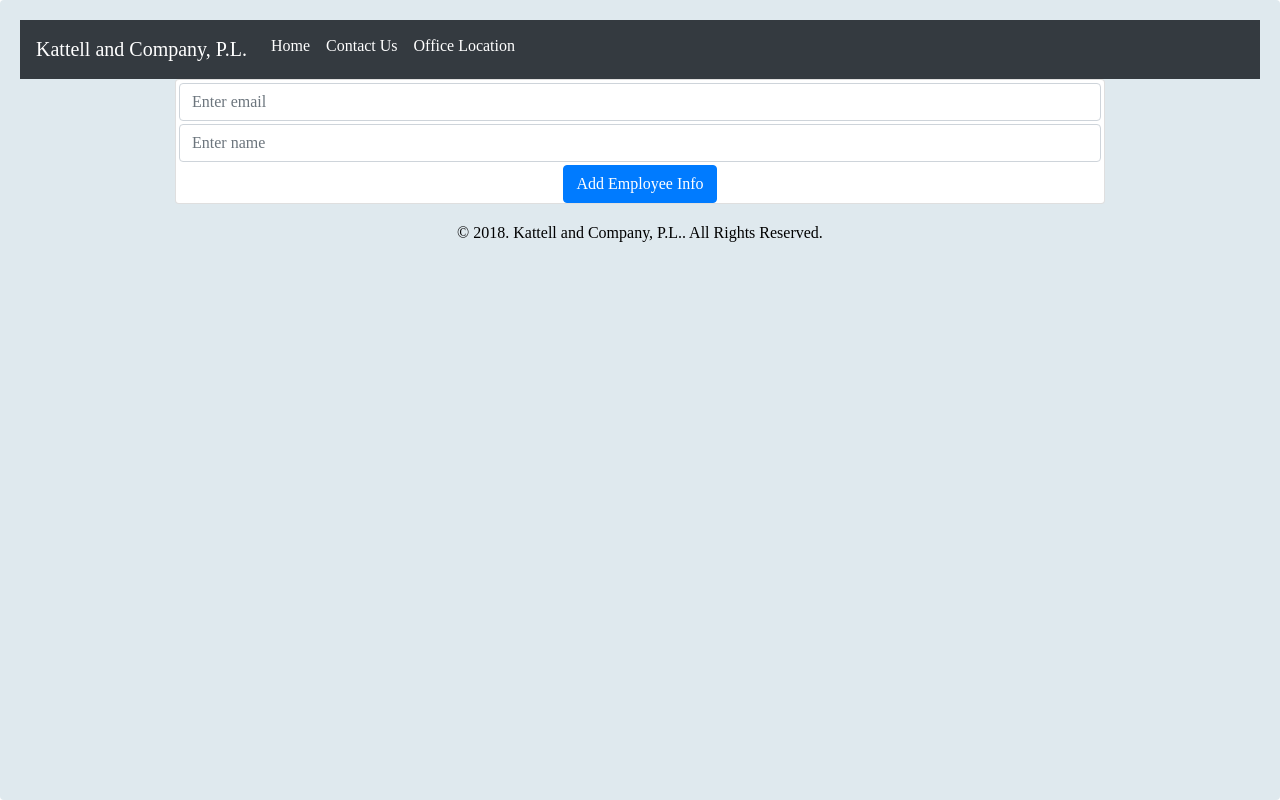
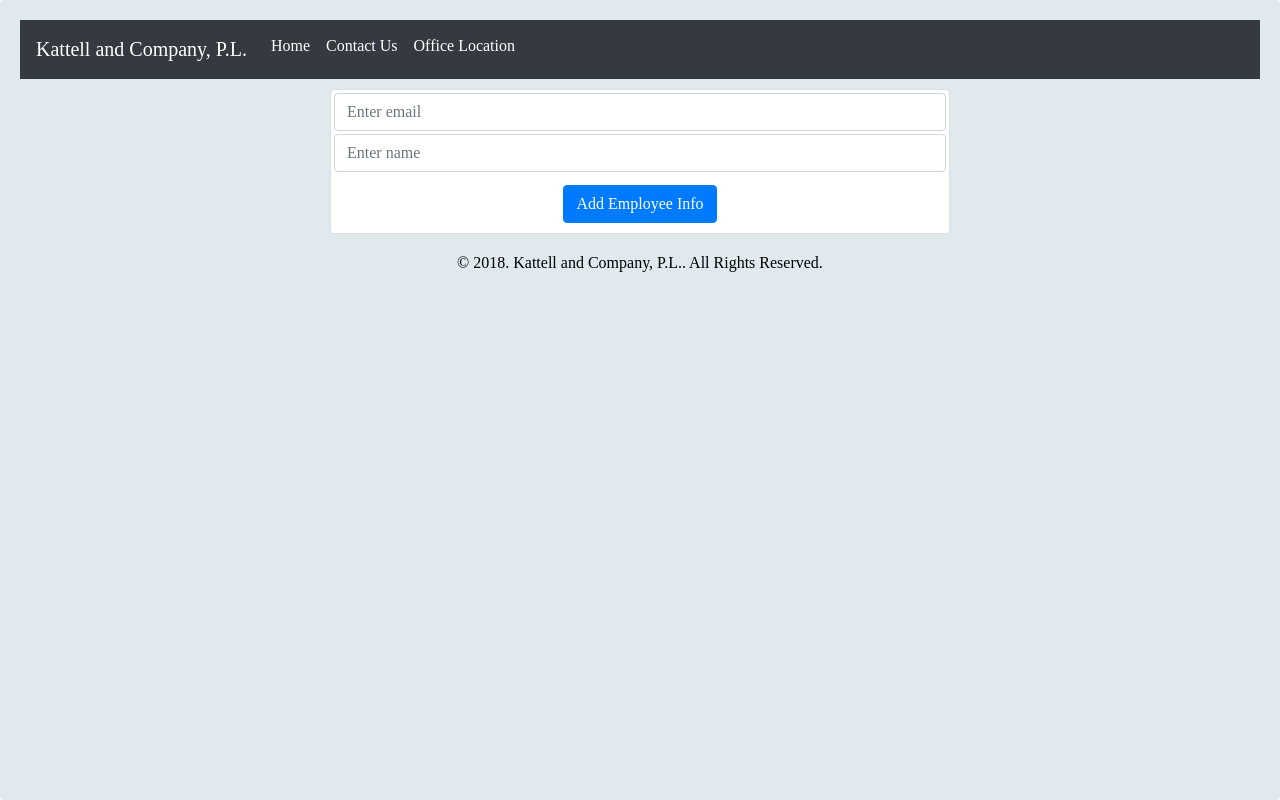
Before and after one commit to MingyueChen/Senior-Project, an Angular app: page /addEmployeeInfo in a window 1280 px wide. Built offline with nearby package versions, Linux system fonts and the light colour scheme.

Commit message:
Tweak front end

```diff
--- a/src/app/home/home-create/home-create.component.css
+++ b/src/app/home/home-create/home-create.component.css
@@ -4,3 +4,12 @@
 .form-group {
   margin: 3px;
 }
+
+#homeCard {
+  margin-top: 10px;
+}
+
+.btn-primary {
+  margin-bottom: 10px;
+  margin-top: 10px;
+}
--- a/src/app/home/home-create/home-create.component.html
+++ b/src/app/home/home-create/home-create.component.html
@@ -1,5 +1,5 @@
 
-<div class = "card mx-auto" id="homeCard" style="max-width: 75%;" align = "center">
+<div class = "card mx-auto" id="homeCard" style="max-width: 50%;" align = "center">
     <form (submit) = "onSaveEmployeeInfo(employeeForm)" #employeeForm="ngForm">
         <div class="form-group">
           <!-- <label for="exampleInputEmail1">Email address</label> -->
--- a/src/app/home/home-create/home-create.component.ts
+++ b/src/app/home/home-create/home-create.component.ts
@@ -28,7 +28,6 @@ export class HomeCreateComponent implements OnInit {
       if (paramMap.has('employeeID')) {
         this.mode = 'edit';
         this.employeeID = paramMap.get('employeeID');
-        console.log(this.employeeID);
         this.homeService.getEmployeeInfo(this.employeeID).subscribe(infoData => {
           this.employeeInfo = {employeeID: infoData._id, employeeEmail: infoData.employeeEmail, employeeName: infoData.employeeName};
         });
--- a/src/app/home/home-list/home-list.component.css
+++ b/src/app/home/home-list/home-list.component.css
@@ -32,3 +32,7 @@ h2 {
 .form-group {
   margin: 5px;
 }
+
+.btn-info {
+  margin-right: 3px;
+}
--- a/src/app/home/home-list/home-list.component.html
+++ b/src/app/home/home-list/home-list.component.html
@@ -15,11 +15,22 @@
 
               <div class="card-body" *ngIf = "employeeInfo.length > 0">
                 <p class="card-text" *ngFor="let einfo of employeeInfo">
-                    {{ einfo.employeeName }} -- {{ einfo.employeeEmail }}
-                    <a class="btn btn-success" [routerLink]="['/edit', einfo.employeeID]">EDIT</a>
-                    <button class="btn btn-danger" (click)="onDelete(einfo.employeeID)">DELETE</button>
+                    {{ einfo.employeeName }} - {{ einfo.employeeEmail }}
+                    <br />
+                    <a class="btn btn-info btn-sm" [routerLink]="['/edit', einfo.employeeID]">EDIT <i class="fa fa-pencil-square-o" aria-hidden="true"></i> </a>
+                    <button class="btn btn-danger btn-sm" (click)="onDelete(einfo.employeeID)">DELETE <i class="fa fa-times" aria-hidden="true"></i></button>
                 </p>
-
+                <div align = "center">
+                    <a class="btn btn-primary" role="button" routerLink="/addEmployeeInfo" routerLinkActive = "router-link-active" [routerLinkActiveOptions]="{exact:
+                      true}" ><h6>Add new Employee Info</h6></a>
+                 </div>
+              </div>
+              <div class="card-body" *ngIf = "employeeInfo.length <= 0">
+                  <p class="card-text">No Employee Information</p>
+                  <div align = "center">
+                      <a class="btn btn-primary" role="button" routerLink="/addEmployeeInfo" routerLinkActive = "router-link-active" [routerLinkActiveOptions]="{exact:
+                        true}" ><h6>Add new Employee Info</h6></a>
+                   </div>
               </div>
           </div>
       </div>
@@ -39,12 +50,6 @@
     </div>
   </div>
 
- <div align = "center">
-    <a class="btn btn-primary" role="button" routerLink="/addEmployeeInfo" routerLinkActive = "router-link-active" [routerLinkActiveOptions]="{exact:
-      true}" ><h6>Add new Employee Info</h6></a>
- </div>
-
-
 <style>
 body {
     background-color: lightblue;
```
